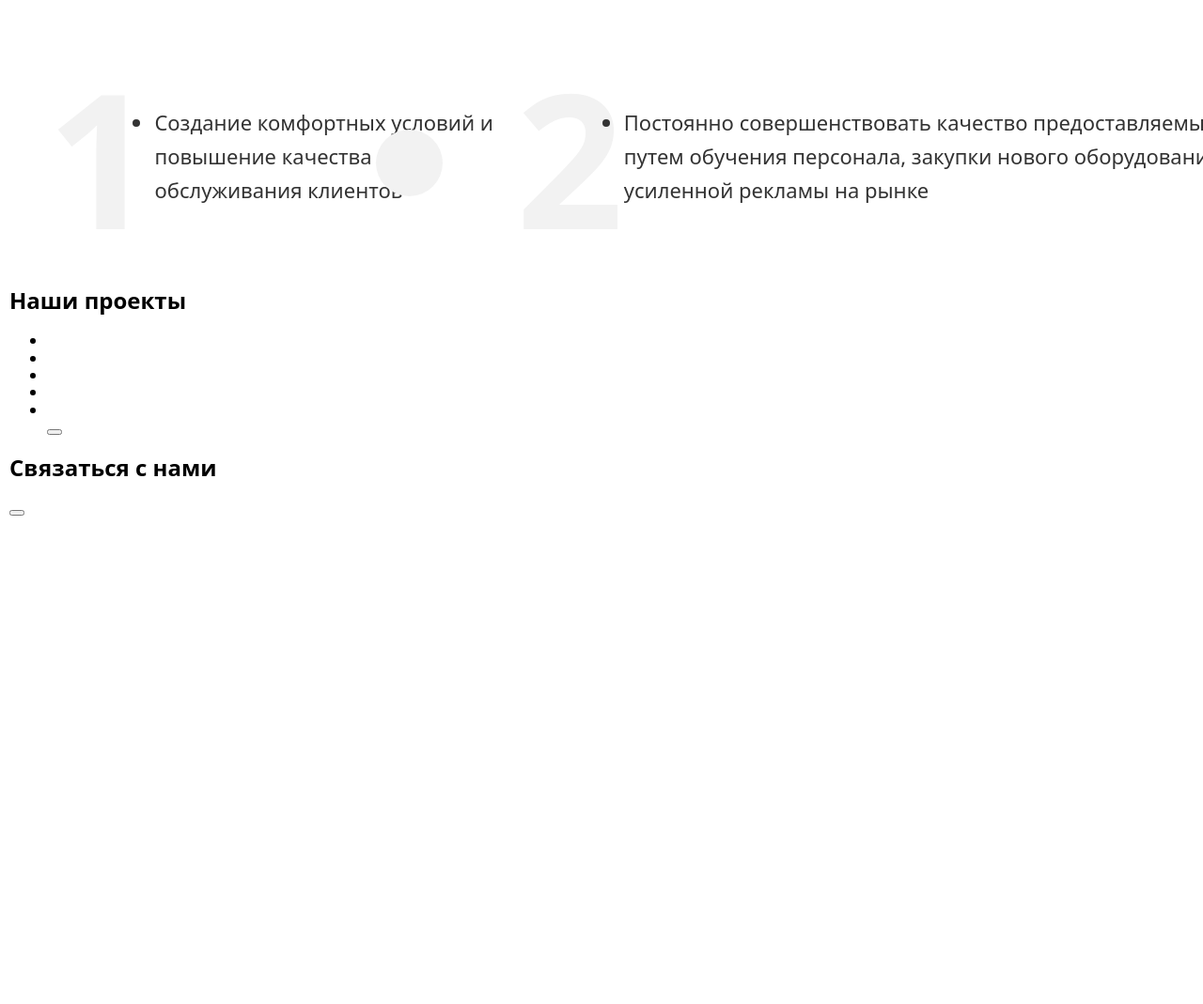
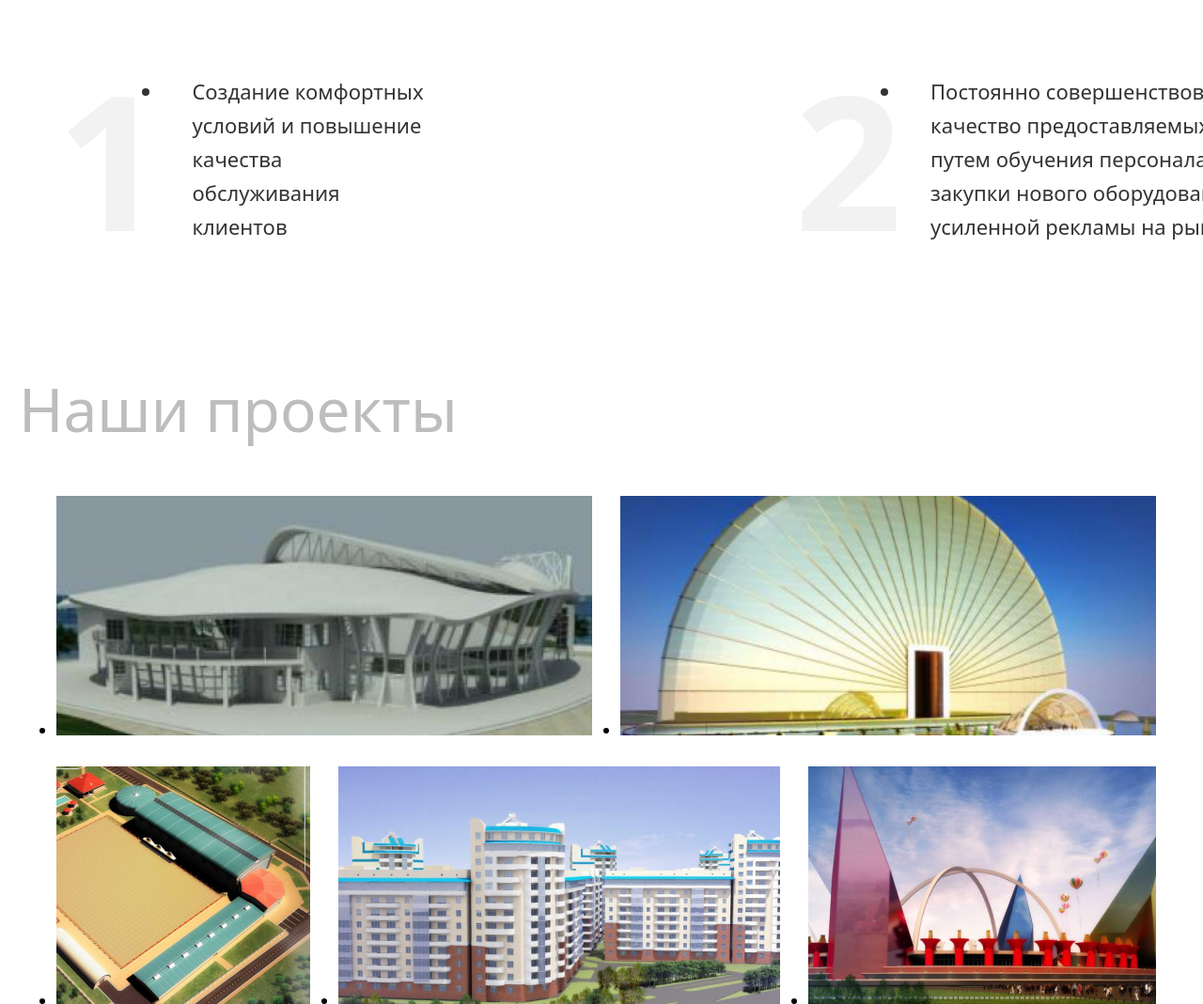
Before and after one commit to pro100flash/orange-test, a plain HTML site: page index.html in a window 1280 px wide. Shown: the part 1731-2800 px from the top of the page at 94% size. Before the commit the page ends 2394 px from the top, so only its background shows below. Drawn offline with Linux system fonts and the light colour scheme.

Commit message:
добавил новые стили

```diff
--- a/css/style.css
+++ b/css/style.css
@@ -1,12 +1,12 @@
-a{
+a {
   display: block;
   color: inherit;
-    text-decoration: none
+  text-decoration: none;
 }
 .main-container {
-    width: 1420px;
+  width: 1400px;
   margin: 0 auto;
-    padding: 0 10px;
+  padding: 0 20px;
 }
 
 /* Header */
@@ -71,7 +71,7 @@ a{
   font-weight: 300;
   font-size: 64px;
   line-height: 64px;
-    color: #BDBDBD;
+  color: #bdbdbd;
 }
 
 h1 span {
@@ -102,8 +102,8 @@ h1 span {
   height: 53px;
   left: 0px;
   top: 0px;
-    background: #FFFFFF;
-    border: 1px solid #F2F2F2;
+  background: #ffffff;
+  border: 1px solid #f2f2f2;
   box-sizing: border-box;
   cursor: pointer;
 }
@@ -124,7 +124,7 @@ h1 span {
   font-weight: normal;
   font-size: 24px;
   line-height: 24px;
-    color: #BDBDBD;
+  color: #bdbdbd;
 }
 
 .slash {
@@ -137,7 +137,7 @@ h1 span {
   height: 71px;
   left: 0px;
   top: 758px;
-    background: #FFFFFF;
+  background: #ffffff;
   cursor: pointer;
 }
 
@@ -147,7 +147,7 @@ h1 span {
   display: flex;
   width: 1170px;
   margin-top: 100px;
-    background: #FBFBFB;
+  background: #fbfbfb;
 }
 
 .img-list {
@@ -178,7 +178,7 @@ h1 span {
   font-weight: 300;
   font-size: 64px;
   line-height: 64px;
-    color: #BDBDBD;
+  color: #bdbdbd;
 }
 
 .about-info {
@@ -195,7 +195,7 @@ h1 span {
   left: 0px;
   top: 334px;
   cursor: pointer;
-    background: #FFFFFF;
+  background: #ffffff;
 }
 
 /* Main tasks */
@@ -205,12 +205,12 @@ h1 span {
 }
 
 .main-tasks h2 {
-    /* margin-bottom: 60px; */
+  margin-bottom: 60px;
   font-style: normal;
   font-weight: 300;
   font-size: 64px;
   line-height: 64px;
-    color: #BDBDBD;
+  color: #bdbdbd;
 }
 
 .task-list {
@@ -218,12 +218,12 @@ h1 span {
   align-items: center;
 }
 
-/* .task-list {
+.task-list span {
   font-style: normal;
   font-weight: 900;
   font-size: 200px;
-    color: #F2F2F2;
-} */
+  color: #f2f2f2;
+}
 
 /* .task-list span {
     font-style: normal;
@@ -233,25 +233,95 @@ h1 span {
     color: #333333;
 } */
 
-/* .task-list li {
+.task-list li {
   width: 279px;
-} */
+}
 
-/* .task-list li:last-child {
+.task-list li:last-child {
   width: 420px;
-} */
-.num {
-    font-style: normal;
-    font-weight: 900;
-    font-size: 200px;
-    line-height: 239px;
-    color: #F2F2F2;
+}
+
+.task-list li:not(:last-child) {
+  margin-right: auto;
 }
 
 .task-txt {
+  padding-left: 30px;
   font-style: normal;
   font-weight: normal;
   font-size: 22px;
   line-height: 36px;
   color: #333333;
 }
+
+/* Our projects */
+
+.op-title {
+  margin-top: 120px;
+  margin-bottom: 60px;
+  /* font-family: TT Hoves; */
+  font-style: normal;
+  font-weight: 300;
+  font-size: 64px;
+  line-height: 64px;
+  color: #bdbdbd;
+}
+
+.projects-list {
+  display: flex;
+  flex-wrap: wrap;
+}
+
+.projects-list li:first-child {
+  margin-right: 30px;
+}
+
+.projects-list li:nth-child(4) {
+  margin: 0 30px;
+}
+
+.projects-list li:nth-child(-n + 2) {
+  margin-bottom: 30px;
+}
+
+.overlay {
+  position: relative;
+  overflow: hidden;
+}
+
+.card-overlay {
+  /* font-family: TT Hoves; */
+  font-style: normal;
+  font-weight: bold;
+  font-size: 64px;
+  line-height: 64px;
+
+  position: absolute;
+  /* padding: 63px 24px; */
+  width: 100%;
+  height: 100%;
+  top: 0;
+  left: 0;
+  transform: translateY(100%);
+  transition: 250ms cubic-bezier(0.4, 0, 0.2, 1);
+  color: rgba(255, 255, 255, 1);
+  background-color: rgba(51, 51, 51, 0.8);
+}
+
+.projects-list a:hover .card-overlay {
+  opacity: 1;
+  transform: translateY(0);
+}
+
+.overlay-btn {
+    margin-bottom: 53px;
+  /* font-family: Gothic A1; */
+  font-style: normal;
+  font-weight: normal;
+  font-size: 12px;
+  line-height: 12px;
+  letter-spacing: 0.2em;
+  text-transform: uppercase;
+  color: rgba(255, 255, 255, 1);
+  background-color: rgba(51, 51, 51, 0);
+}
--- a/index.html
+++ b/index.html
@@ -74,12 +74,12 @@
       <div class="main-container">
         <h2>Основные задачи</h2>
         <ul class="task-list">
-          <li class="num">1</li>
+          <span>1</span>
           <li class="task-txt">
            Создание комфортных условий и повышение качества обслуживания
             клиентов
           </li>
-          <li class="num">2</li>
+          <span>2</span>
           <li class="task-txt">
             Постоянно совершенствовать качество предоставляемых услуг путем
               обучения персонала, закупки нового оборудования и усиленной рекламы
@@ -91,15 +91,51 @@
 
     <section id="our-projects">
       <div class="main-container">
-        <h2>Наши проекты</h2>
+        <h2 class="op-title">Наши проекты</h2>
         <ul class="projects-list">
-          <li></li>
-          <li></li>
-          <li></li>
-          <li></li>
-          <li></li>
-          <button></button>
-        </ul>
+          <li> <a href="#">
+            <div class="overlay">
+              <img src="./images/op-1.png" alt="img">
+              <p class="card-overlay">Досуговый центр <br>
+                <button class="overlay-btn">Подробнее →</button>
+              </p>
+            </div>
+          </a>
+        </li>
+          <li> <a href="#">
+            <div class="overlay">
+              <img src="./images/op-2.png" alt="img">
+              <p class="card-overlay">Опера <br>
+                <button class="overlay-btn">Подробнее →</button></p>
+            </div>
+          </a>
+        </li>
+          <li> <a href="#">
+            <div class="overlay">
+              <img src="./images/op-3.png" alt="img">
+              <p class="card-overlay">Корт <br>
+                <button class="overlay-btn">Подробнее →</button></p>
+            </div>
+          </a>
+        </li>
+          <li> <a href="#">
+            <div class="overlay">
+              <img src="./images/op-4.png" alt="img">
+              <p class="card-overlay">Жилой комплекс <br>
+                <button class="overlay-btn">Подробнее →</button></p>
+            </div>
+          </a>
+        </li>
+          <li> <a href="#">
+            <div class="overlay">
+              <img src="./images/op-5.png" alt="img">
+              <p class="card-overlay">Парк отдыха <br>
+                <button class="overlay-btn">Подробнее →</button></p>
+            </div>
+          </a>
+        </li>
+      </ul>
+      <!-- <button></button> -->
       </div>
     </section>
 
```
Also changed, not shown: images/op-1.png (added), images/op-2.png (added), images/op-3.png (added), images/op-4.png (added), images/op-5.png (added). Lines whose indentation alone changed are shown as unchanged.
